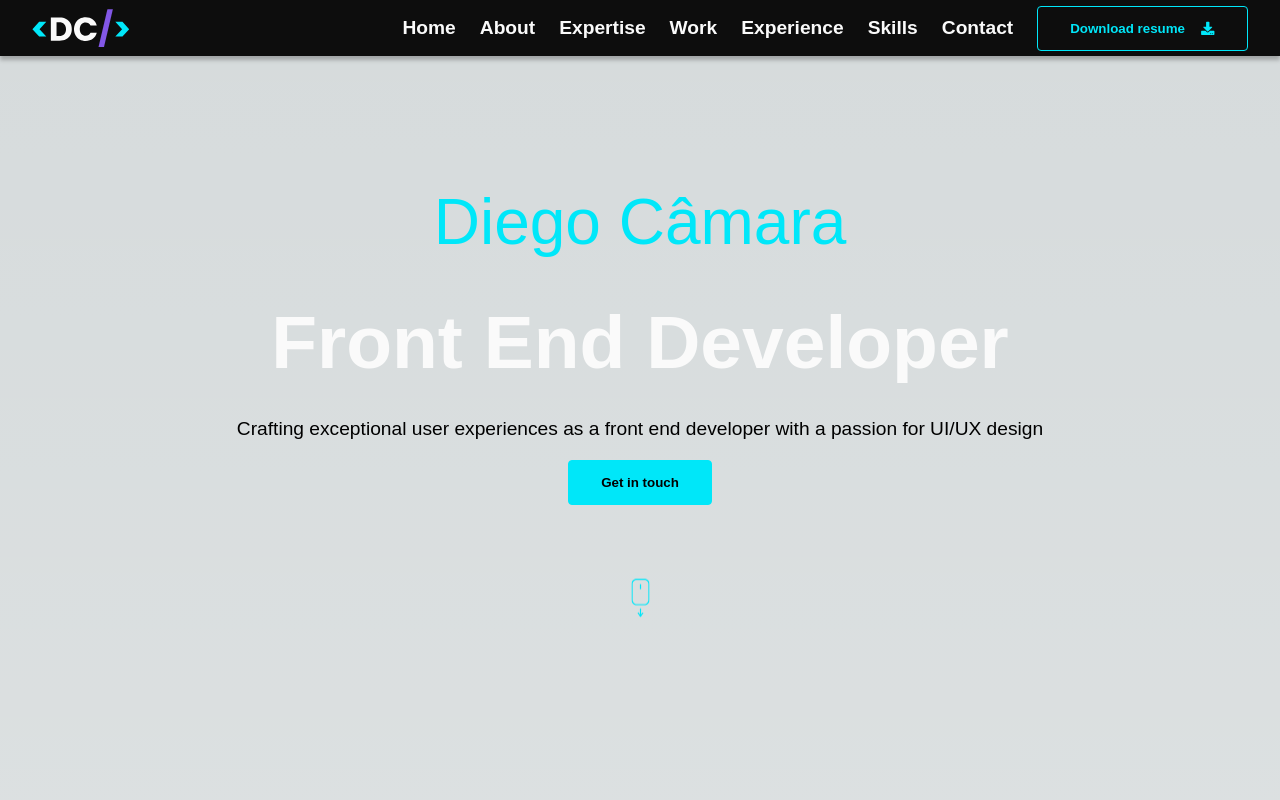
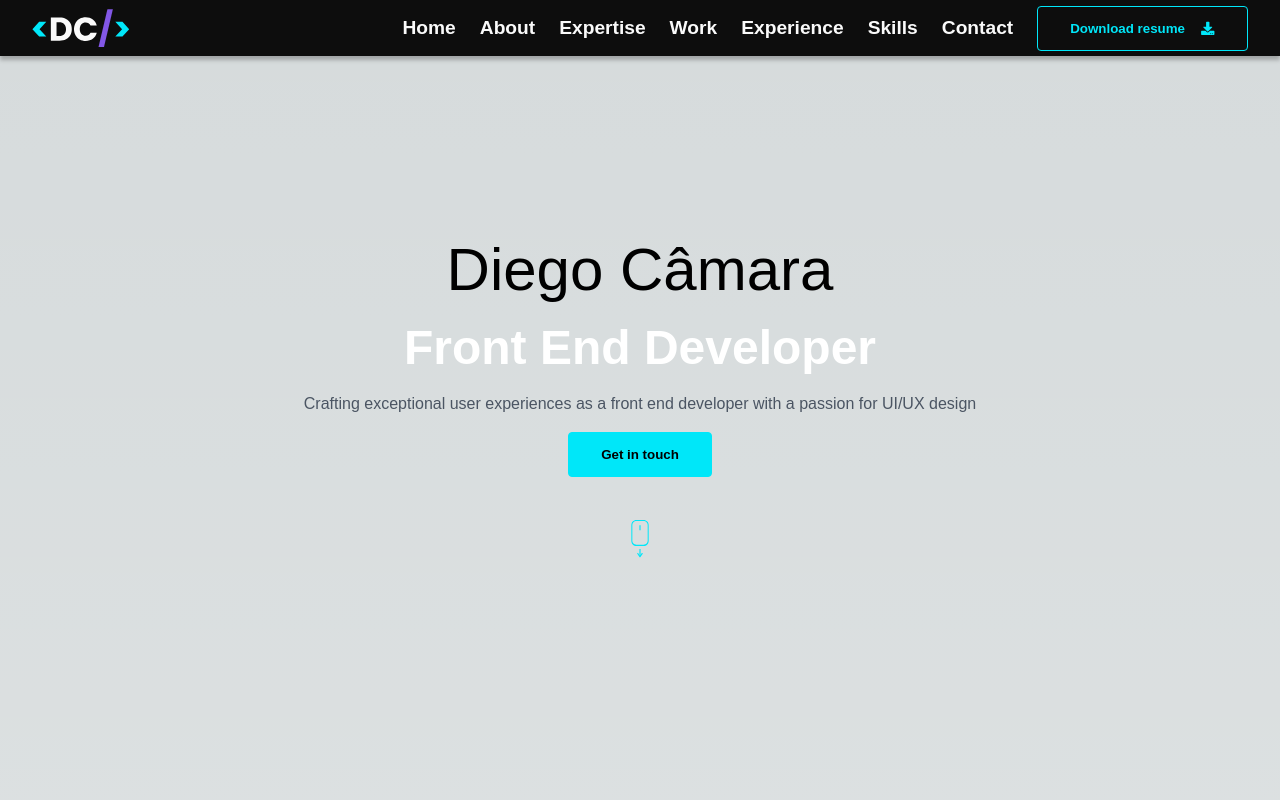
Before and after one commit to diegodscamara/portfolio, a Next.js app: page / in a window 1280 px wide. Shown: the top 800 px of the page. Built offline with nearby package versions, Linux system fonts and the light colour scheme.

Commit message:
✅ test(hero): add test for Hero component rendering 🎉 feat(hero): add Hero component with title, subtitle, description, button and scroll link
✨ feat(hero): add hero component with styled components
🔨 refactor(index.tsx): import hero component from correct path

```diff
--- /dev/null
+++ b/src/components/hero/index.tsx
@@ -0,0 +1,34 @@
+import {Container, Description, ScrollLink, Subtitle, Title} from './styles';
+
+import Button from '../button';
+import Link from 'next/link';
+import React from 'react';
+import { ScrollDownIcon } from 'public/scroll-down-icon';
+
+const Hero = () => {
+  return (
+    <Container id='Home'>
+      <Title>Diego Câmara</Title>
+      <Subtitle>Front End Developer</Subtitle>
+      <Description>
+        Crafting exceptional user experiences as a front end developer with a passion for UI/UX design
+      </Description>
+      <Button
+        attributes={{
+          link: '#Contact',
+          title: 'Get in touch',
+        }}
+        variant={'filled'}
+      >
+        Get in touch
+      </Button>
+      <Link href={'#About'} title={'Scroll down'} aria-label={'Scroll down'}>
+        <ScrollLink>
+          <ScrollDownIcon />
+        </ScrollLink>
+      </Link>
+    </Container>
+  );
+};
+
+export default Hero;
--- /dev/null
+++ b/src/components/hero/styles.tsx
@@ -0,0 +1,86 @@
+import styled from 'styled-components';
+
+export const Container = styled.section`
+  display: flex;
+  flex-direction: column;
+  justify-content: center;
+  align-items: center;
+  height: 100vh;
+  margin: 0 auto;
+  padding: 0 2rem;
+`;
+
+export const Title = styled.h1`
+  font-size: 2.25rem;
+  line-height: 2.75rem;
+  font-weight: 400;
+  margin-bottom: 1rem;
+
+  @media (min-width: 768px) {
+    font-size: 2.5rem;
+    line-height: 3rem;
+  }
+
+  @media (min-width: 1024px) {
+    font-size: 3rem;
+    line-height: 3.5rem;
+  }
+
+  @media (min-width: 1280px) {
+    font-size: 3.75rem;
+    line-height: 4.25rem;
+  }
+`;
+
+export const Subtitle = styled.h2`
+  font-size: 1.875rem;
+  line-height: 2.25rem;
+  font-weight: 700;
+  color: #ffffff;
+  margin-bottom: 1rem;
+
+  @media (min-width: 768px) {
+    font-size: 2.25rem;
+    line-height: 2.75rem;
+  }
+
+  @media (min-width: 1024px) {
+    font-size: 2.5rem;
+    line-height: 3rem;
+  }
+
+  @media (min-width: 1280px) {
+    font-size: 3rem;
+    line-height: 3.5rem;
+  }
+`;
+
+export const Description = styled.span`
+  font-size: 1rem;
+  color: #4b5563;
+  margin-bottom: 1rem;
+`;
+
+export const ScrollLink = styled.a`
+  display: block;
+  margin-top: 3rem;
+  animation: bounce 1s infinite;
+
+  svg {
+    width: 2.5rem;
+    height: 2.5rem;
+    fill: #ffffff;
+  }
+
+  @keyframes bounce {
+    0% {
+      transform: translateY(0);
+    }
+    50% {
+      transform: translateY(-1rem);
+    }
+    100% {
+      transform: translateY(0);
+    }
+  }
+`;
--- a/src/pages/index.tsx
+++ b/src/pages/index.tsx
@@ -4,7 +4,7 @@ import Expertise from '@/components/expertise';
 import Footer from '@/components/Footer';
 import Head from 'next/head';
 import Header from '@/components/header';
-import Hero from '@/components/hero/hero';
+import Hero from '@/components/hero';
 import Projects from '@/components/Projects';
 import React from 'react';
 import Services from '@/components/Services';
```
Also changed, not shown: 1 other file (tests, documents, lock files or other folders).
